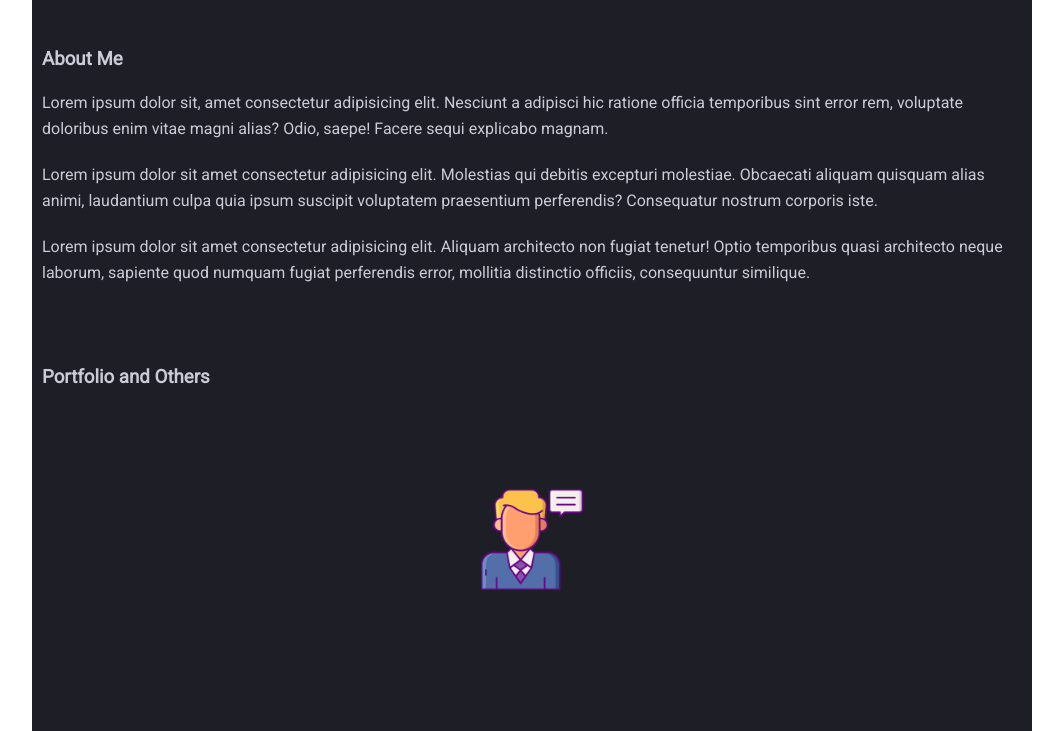
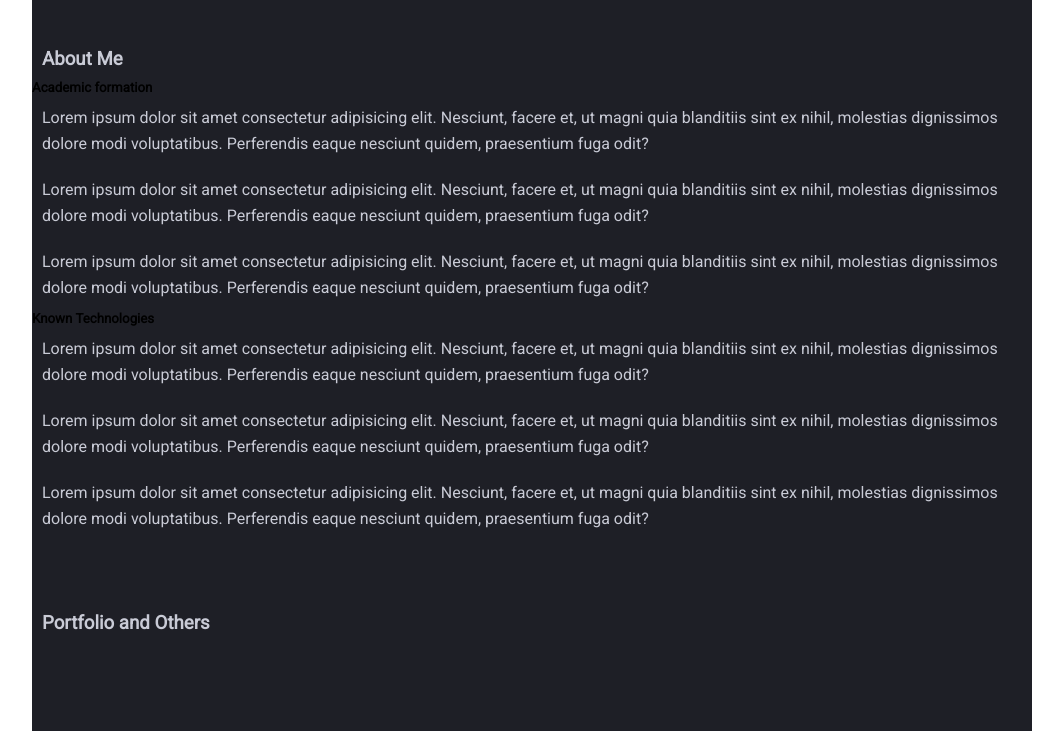
Before and after one commit to LucianoSassano/Skill-Factory, a plain HTML site: page index.html in a window 1280 px wide. Shown: the part 342-1073 px from the top of the page, without its empty margins (108-1171 px from the left). Drawn offline with Linux system fonts and the light colour scheme.

Commit message:
adding content and subsections

```diff
--- a/index.html
+++ b/index.html
@@ -14,8 +14,8 @@
             <nav class="navbar" id="main-navbar">
                 <ul class="list" id="main-list">
                     <li><a href="#main-header">Home</a></li>
-                    <li><a href="">About</a></li>
-                    <li><a href="">Portfolio</a></li>
+                    <li><a href="#about-section">About</a></li>
+                    <li><a href="#portfolio-section">Portfolio</a></li>
                 </ul>
             </nav>
             <h1>Luciano Sassano</h1>
@@ -24,11 +24,25 @@
         <main class="main" id="main-content">
             <section class="section" id="about-section">
                 <h3>About Me</h3>
-                <article>
-                    <p>Lorem ipsum dolor sit, amet consectetur adipisicing elit. Nesciunt a adipisci hic ratione officia temporibus sint error rem, voluptate doloribus enim vitae magni alias? Odio, saepe! Facere sequi explicabo magnam.</p>
-                    <p>Lorem ipsum dolor sit amet consectetur adipisicing elit. Molestias qui debitis excepturi molestiae. Obcaecati aliquam quisquam alias animi, laudantium culpa quia ipsum suscipit voluptatem praesentium perferendis? Consequatur nostrum corporis iste.</p>
-                    <p>Lorem ipsum dolor sit amet consectetur adipisicing elit. Aliquam architecto non fugiat tenetur! Optio temporibus quasi architecto neque laborum, sapiente quod numquam fugiat perferendis error, mollitia distinctio officiis, consequuntur similique.</p>
+                <article class="article" id="academic-article">
+                    <h5>Academic formation</h5>
+                    <p>Lorem ipsum dolor sit amet consectetur adipisicing elit. Nesciunt, facere et, ut magni quia blanditiis sint ex nihil, molestias dignissimos dolore modi voluptatibus.
+                         Perferendis eaque nesciunt quidem, praesentium fuga odit?</p>
+                    <p>Lorem ipsum dolor sit amet consectetur adipisicing elit. Nesciunt, facere et, ut magni quia blanditiis sint ex nihil, molestias dignissimos dolore modi voluptatibus.
+                         Perferendis eaque nesciunt quidem, praesentium fuga odit?</p>
+                    <p>Lorem ipsum dolor sit amet consectetur adipisicing elit. Nesciunt, facere et, ut magni quia blanditiis sint ex nihil, molestias dignissimos dolore modi voluptatibus.
+                         Perferendis eaque nesciunt quidem, praesentium fuga odit?</p>
                 </article>
+                <article class="article" id="technologies-article">
+                    <h5>Known Technologies</h5>
+                    <p>Lorem ipsum dolor sit amet consectetur adipisicing elit. Nesciunt, facere et, ut magni quia blanditiis sint ex nihil, molestias dignissimos dolore modi voluptatibus.
+                        Perferendis eaque nesciunt quidem, praesentium fuga odit?</p>
+                    <p>Lorem ipsum dolor sit amet consectetur adipisicing elit. Nesciunt, facere et, ut magni quia blanditiis sint ex nihil, molestias dignissimos dolore modi voluptatibus.
+                        Perferendis eaque nesciunt quidem, praesentium fuga odit?</p>
+                    <p>Lorem ipsum dolor sit amet consectetur adipisicing elit. Nesciunt, facere et, ut magni quia blanditiis sint ex nihil, molestias dignissimos dolore modi voluptatibus.
+                        Perferendis eaque nesciunt quidem, praesentium fuga odit?</p>
+                </article>
+                <article class="article" id="personal-article"></article>
             </section>
 
         </main>
--- a/styles.css
+++ b/styles.css
@@ -53,6 +53,9 @@
   color: white;
   justify-content: flex-end;
 }
+* .container header #main-list li a:hover {
+  font-size: 105%;
+}
 * .container section {
   margin-top: 60px;
 }
```
Also changed, not shown: 1 other file.
